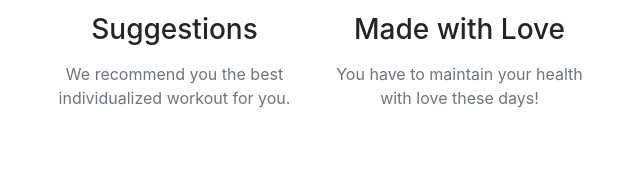
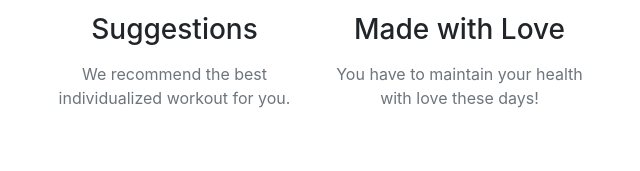
Before and after one commit to ndkcha/fyt, a website with bundled scripts: page index.html in a window 1280 px wide. Shown: the part 1584-1755 px from the top of the page, 608-1248 px from the left. Built offline with nearby package versions, Linux system fonts and the light colour scheme.

Commit message:
Update index.html

```diff
--- a/index.html
+++ b/index.html
@@ -114,7 +114,7 @@
                 <div class="service-box mt-5 mx-auto">
                     <i class="fa fa-4x fa-newspaper-o text-primary mb-3 sr-icons"></i>
                     <h3 class="mb-3">Suggestions</h3>
-                    <p class="text-muted mb-0">We recommend you the best individualized workout for you.</p>
+                    <p class="text-muted mb-0">We recommend the best individualized workout for you.</p>
                 </div>
             </div>
             <div class="col-lg-3 col-md-6 text-center">
```
